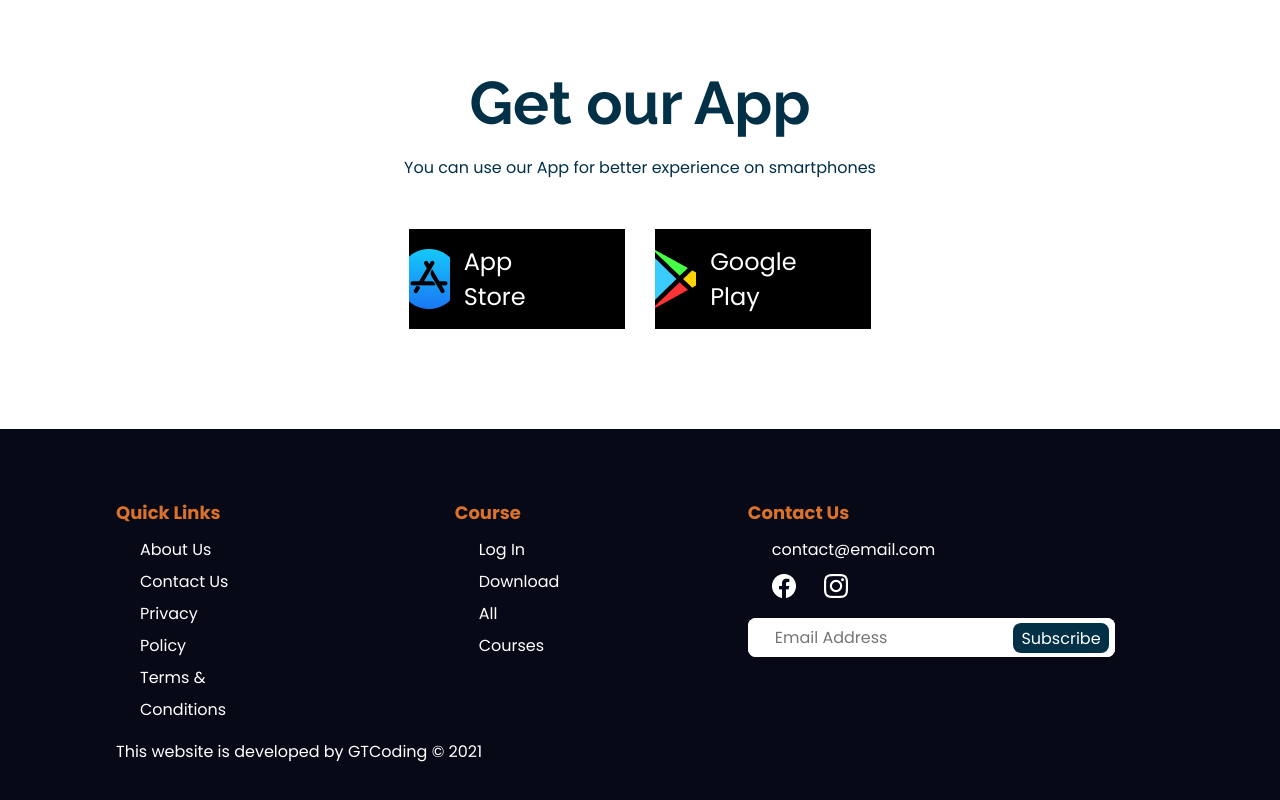
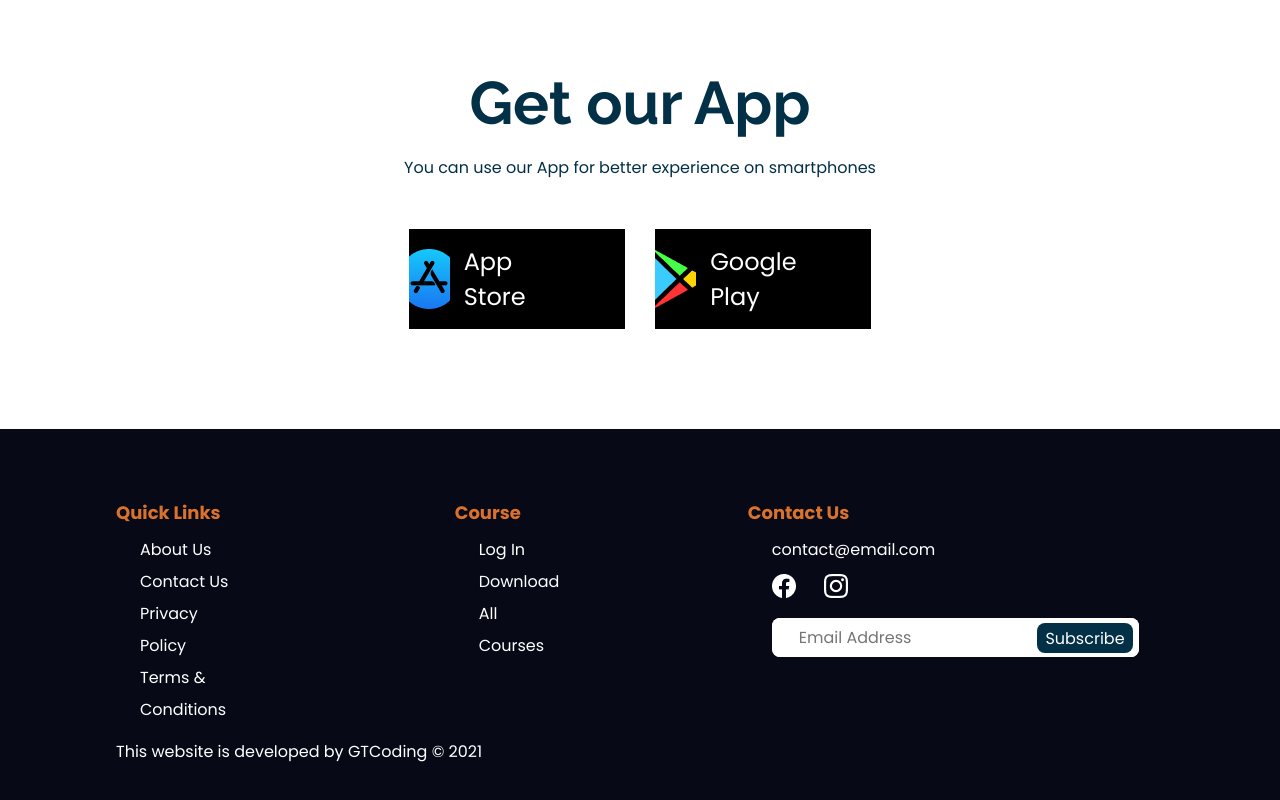
Before and after one commit to arimhana/HomePage-Responsive, a website: page index.html in a window 1280 px wide. Shown: the part 2332-3132 px from the top of the page. Drawn offline with Linux system fonts and the light colour scheme.

Commit message:
final website

```diff
--- a/SCSS/2xl/_footer.scss
+++ b/SCSS/2xl/_footer.scss
@@ -88,6 +88,7 @@
         background-color: #ffffff;
         border-radius: 8px;
         margin-top: 16px;
+        margin-left: 24px;
         position: relative;
         input:nth-of-type(1) {
           width: 100%;
```
Also changed, not shown: SCSS/2xl/2xl.css, 1 other file.
